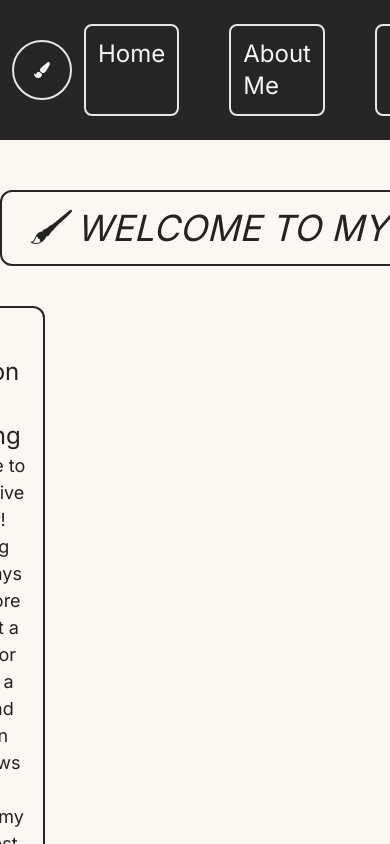
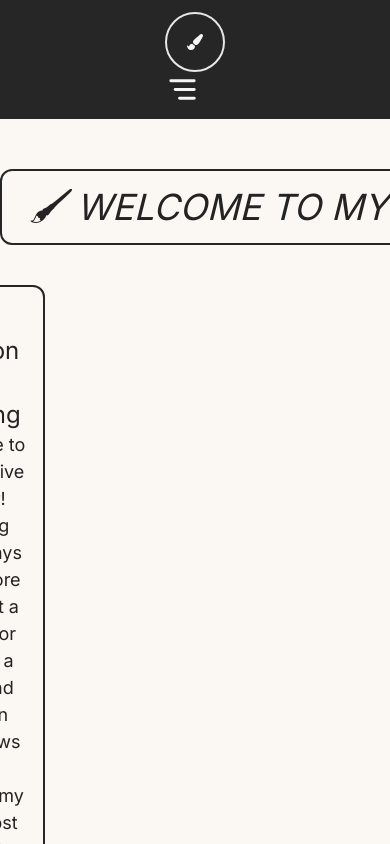
Before and after one commit to markopersonally/shop, a Next.js app: page / in a window 390 px wide. Shown: the top 844 px of the page. Built offline with nearby package versions, Linux system fonts and the light colour scheme.

Commit message:
menu burger

```diff
--- a/components/header.jsx
+++ b/components/header.jsx
@@ -1,17 +1,32 @@
+"use client";
+import { useState } from "react";
+
 import Link from "next/link";
 import { FaPaintBrush } from "react-icons/fa";
 import { MdOutlineLocalGroceryStore } from "react-icons/md";
+import { TbMenuDeep } from "react-icons/tb";
 
 export default function Header() {
+  const [navMobile, setNavMobile] = useState(false);
+
+  const handleToggle = () => {
+    setNavMobile(!navMobile);
+  };
+
   const navClasses =
     "p-3 flex items-center justify-between bg-neutral-800 text-neutral-100";
   const ulClasses = "flex gap-[50px] text-2xl p-3";
   const linkClasses = " border-2 p-3 rounded-lg hover:bg-neutral-600";
   const logoClasses = "border-2 p-5 rounded-full cursor";
 
+  const burgerMenu = "text-[35px] cursor-pointer";
+  const mobileMenuClasses = navMobile ? "flex" : "hidden";
+  const navMobileClasses = "flex flex-col";
+
   return (
     <header>
-      <nav className={navClasses}>
+      {/* desktop */}
+      <nav className={`${navClasses} hidden lg:flex`}>
         <Link href="/" className={logoClasses}>
           <FaPaintBrush />
         </Link>
@@ -33,6 +48,32 @@ export default function Header() {
           </Link>
         </ul>
       </nav>
+      {/* tablet/mobile */}
+      <nav className={`${navClasses} flex-col lg:hidden`}>
+        <div className={navMobileClasses}>
+          <Link href="/" className={logoClasses}>
+            <FaPaintBrush />
+          </Link>
+          <TbMenuDeep onClick={handleToggle} className={burgerMenu} />
+        </div>
+        <ul className={mobileMenuClasses}>
+          <Link className={linkClasses} href="/">
+            Home
+          </Link>
+          <Link className={linkClasses} href="/about">
+            About Me
+          </Link>
+          <Link className={linkClasses} href="/pictures">
+            Pictures
+          </Link>
+          <Link className={linkClasses} href="/contact">
+            Contact
+          </Link>
+          <Link className={linkClasses} href="/store">
+            <MdOutlineLocalGroceryStore />
+          </Link>
+        </ul>
+      </nav>
     </header>
   );
 }
```
